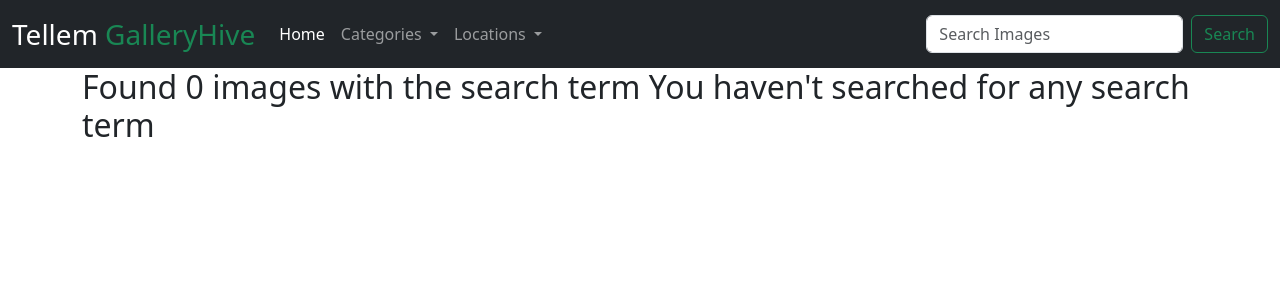
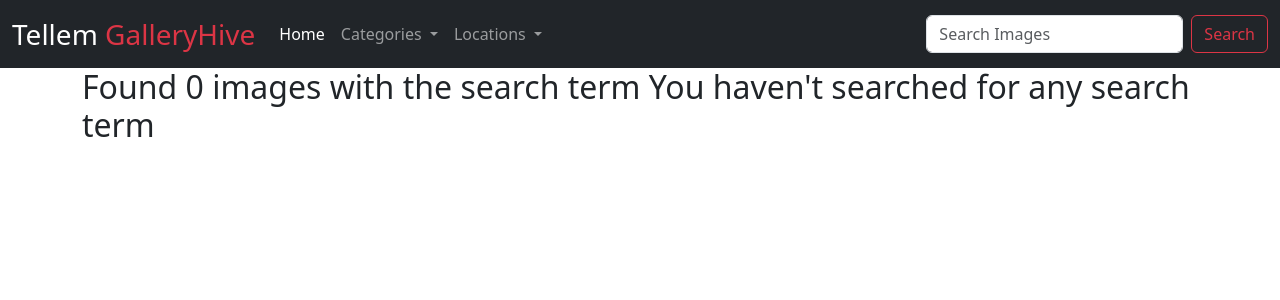
Before and after one commit to Aaron-Ekal/Gallery, a Django app: page /search/ in a window 1280 px wide. Shown: the top 300 px of the page. Run offline with Django 4.2, Linux system fonts and the light colour scheme; some libraries are stand-ins or nearby versions.

Commit message:
Modifies navbar styling

```diff
--- a/gallery/templates/navbar.html
+++ b/gallery/templates/navbar.html
@@ -9,7 +9,7 @@
 <body>
     <nav class="navbar navbar-expand-lg navbar-dark bg-dark">
         <div class="container-fluid">
-            <a href="{% url 'gallery' %}" class="navbar-brand fs-3 ">Tellem  <span class="text-success fs-3">GalleryHive</span> </a>
+            <a href="{% url 'gallery' %}" class="navbar-brand fs-3 ">Tellem  <span class="text-danger fs-3">GalleryHive</span> </a>
             <button class="navbar-toggler"
                     type="button"
                     data-bs-toggle="collapse"
@@ -59,7 +59,7 @@
                     class="d-flex navbar-form"
                     role="search">
                     <input type="search" class="form-control me-2" placeholder="Search Images" name="image">
-                    <button class="btn btn-outline-success" type="submit">Search</button>
+                    <button class="btn btn-outline-danger" type="submit">Search</button>
                 </form>
             </div>
         </div>
```
